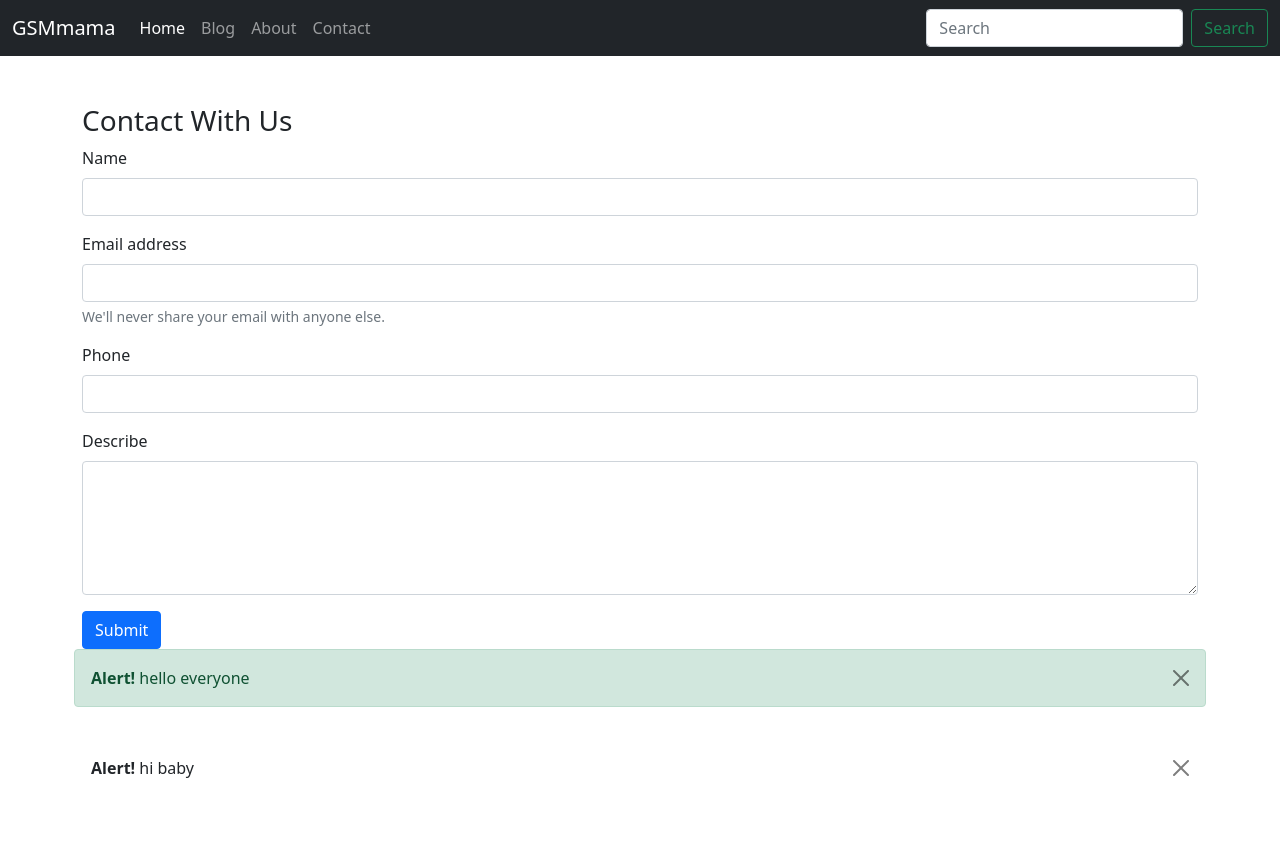
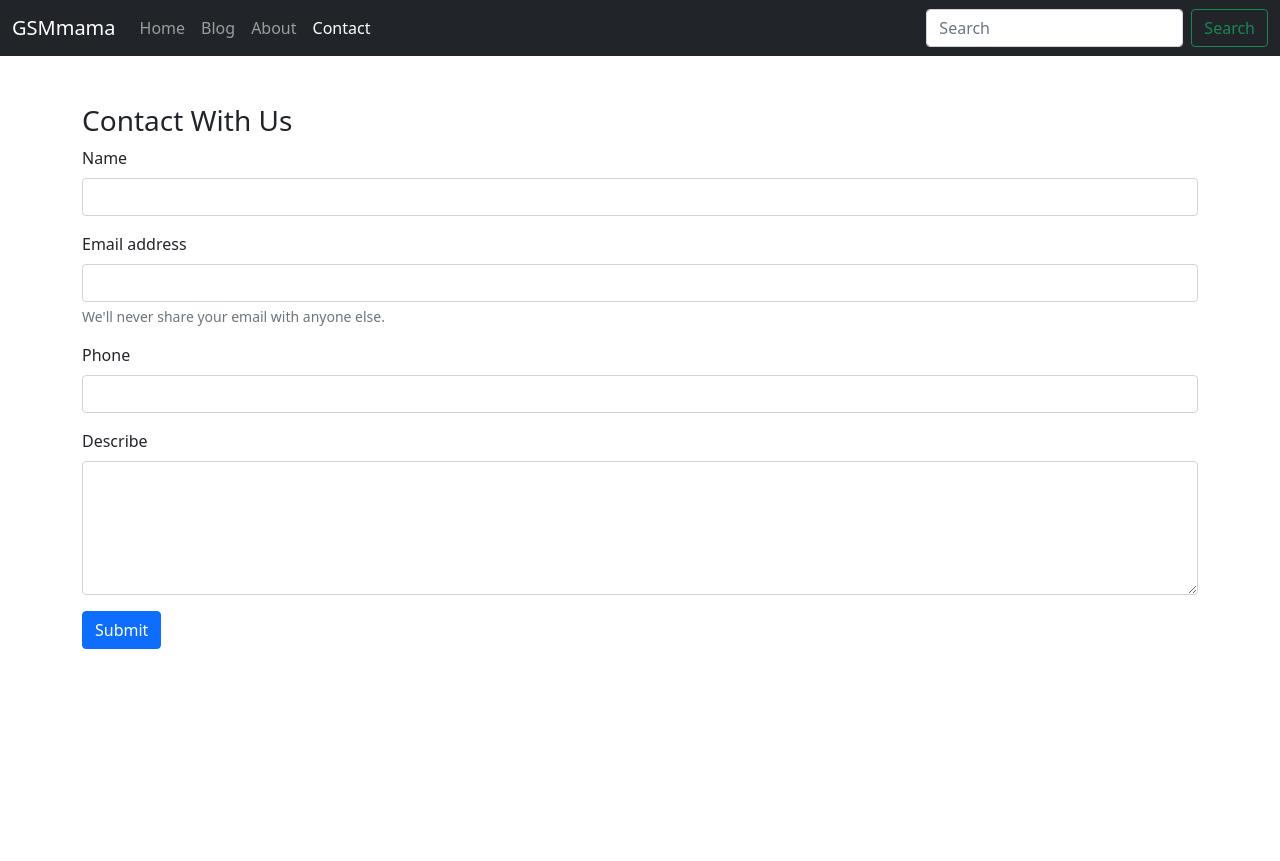
Before and after one commit to NobinKhan/Basic_blog_Project, a Django app: page /contact/ in a window 1280 px wide. After the commit the page ends 649 px from the top, so only its background shows below. Run offline with Django 3.2, Linux system fonts and the light colour scheme.

Commit message:
Some minor changes

```diff
--- a/home/views.py
+++ b/home/views.py
@@ -8,16 +8,17 @@ def home(request):
 
 
 def contact(request):
-    messages.success(request, "hello everyone")
-    print(messages.error(request, "hi baby"))
-    print(messages.ERROR)
     if request.method=="POST":
         name = request.POST['name']
         email = request.POST['email']
         phone = request.POST['phone']
         content = request.POST['content']
-        contact = Contact(name=name, email=email, phone=phone, content=content)
-        contact.save()
+        if len(name)<3 or len(email)<3 or len(phone)<10 or len(content)<4 :
+            messages.error(request, "Please fill up the form correctly")
+        else:
+            contact = Contact(name=name, email=email, phone=phone, content=content)
+            contact.save()
+            messages.success(request, "Successfully Submitted")
     return render(request, 'home/contact.html')
 
 
--- a/templates/base/base.html
+++ b/templates/base/base.html
@@ -24,16 +24,20 @@
                 <div class="collapse navbar-collapse" id="navbarSupportedContent">
                     <ul class="navbar-nav me-auto mb-2 mb-lg-0">
                         <li class="nav-item">
-                            <a class="nav-link active" aria-current="page" href="/">Home</a>
+                            <a class="nav-link {% block homeactive %}
+                            {% endblock homeactive %}" aria-current="page" href="/">Home</a>
                         </li>
                         <li class="nav-item">
-                            <a class="nav-link" href="/blog">Blog</a>
+                            <a class="nav-link {% block blogactive %}
+                            {% endblock blogactive %}" href="/blog">Blog</a>
                         </li>
                         <li class="nav-item">
-                            <a class="nav-link" href="/about">About</a>
+                            <a class="nav-link {% block aboutactive %}
+                            {% endblock aboutactive %}" href="/about">About</a>
                         </li>
                         <li class="nav-item">
-                            <a class="nav-link" href="/contact">Contact</a>
+                            <a class="nav-link {% block contactactive %}
+                            {% endblock contactactive %}" href="/contact">Contact</a>
                         </li>
                     </ul>
                     <form class="d-flex">
@@ -46,6 +50,13 @@
     </header>
 
     <main>
+    {% for message in messages %}
+        <div class="alert alert-{{ message.tags }} mb-0 alert-dismissible fade show" role="alert">
+            <strong>Alert!</strong> {{message}}
+            <button type="button" class="btn-close" data-bs-dismiss="alert" aria-label="Close"></button>
+        </div>
+    {% endfor %}
+
     {% block main %}
     {% endblock main %}
     </main>
--- a/templates/blog/bloghome.html
+++ b/templates/blog/bloghome.html
@@ -4,6 +4,10 @@
 GSMmama - Blog
 {% endblock title %}
 
+{% block blogactive %}
+active
+{% endblock blogactive %}
+
 {% block main %}
 <h1>This is Blog Home page</h1>
 {% endblock main %}
--- a/templates/blog/blogpost.html
+++ b/templates/blog/blogpost.html
@@ -4,6 +4,10 @@
     {{ postname }}
 {% endblock title %}
 
+{% block blogactive %}
+active
+{% endblock blogactive %}
+
 {% block main %}
     <h1>This is {{postname}} post page</h1>
 
--- a/templates/home/about.html
+++ b/templates/home/about.html
@@ -4,6 +4,10 @@
 About Us
 {% endblock title %}
 
+{% block aboutactive %}
+active
+{% endblock aboutactive %}
+
 {% block main %}
 <h1>This is About page</h1>
 {% endblock main %}
--- a/templates/home/contact.html
+++ b/templates/home/contact.html
@@ -3,6 +3,10 @@
 {% block title %}
 Contact  With Us
 {% endblock title %}
+
+{% block contactactive %}
+active
+{% endblock contactactive %}
 
 {% block main %}
 <div class="container my-5">
@@ -27,15 +31,6 @@ Contact  With Us
                 <textarea class="form-control" name="content" id="content" cols="30" rows="5"></textarea>
             </div>
             <button type="submit" class="btn btn-primary">Submit</button>
-
-            <div class="row g-3 align-items-center">
-            {% for message in messages %}
-                <div class="alert alert-{{ message.tags }} alert-dismissible fade show" role="alert">
-                    <strong>Alert!</strong> {{message}}
-                    <button type="button" class="btn-close" data-bs-dismiss="alert" aria-label="Close"></button>
-                </div>
-            {% endfor %}
-            </div>
     </form>
 </div>
 {% endblock main %}
--- a/templates/home/home.html
+++ b/templates/home/home.html
@@ -4,6 +4,11 @@
 GSMmama
 {% endblock title %}
 
+{% block homeactive %}
+active
+{% endblock homeactive %}
+
 {% block main %}
 <h1>This is Home page</h1>
+
 {% endblock main %}
```
Also changed, not shown: gsmmama/settings.py (+8 -0 lines), db.sqlite3.
